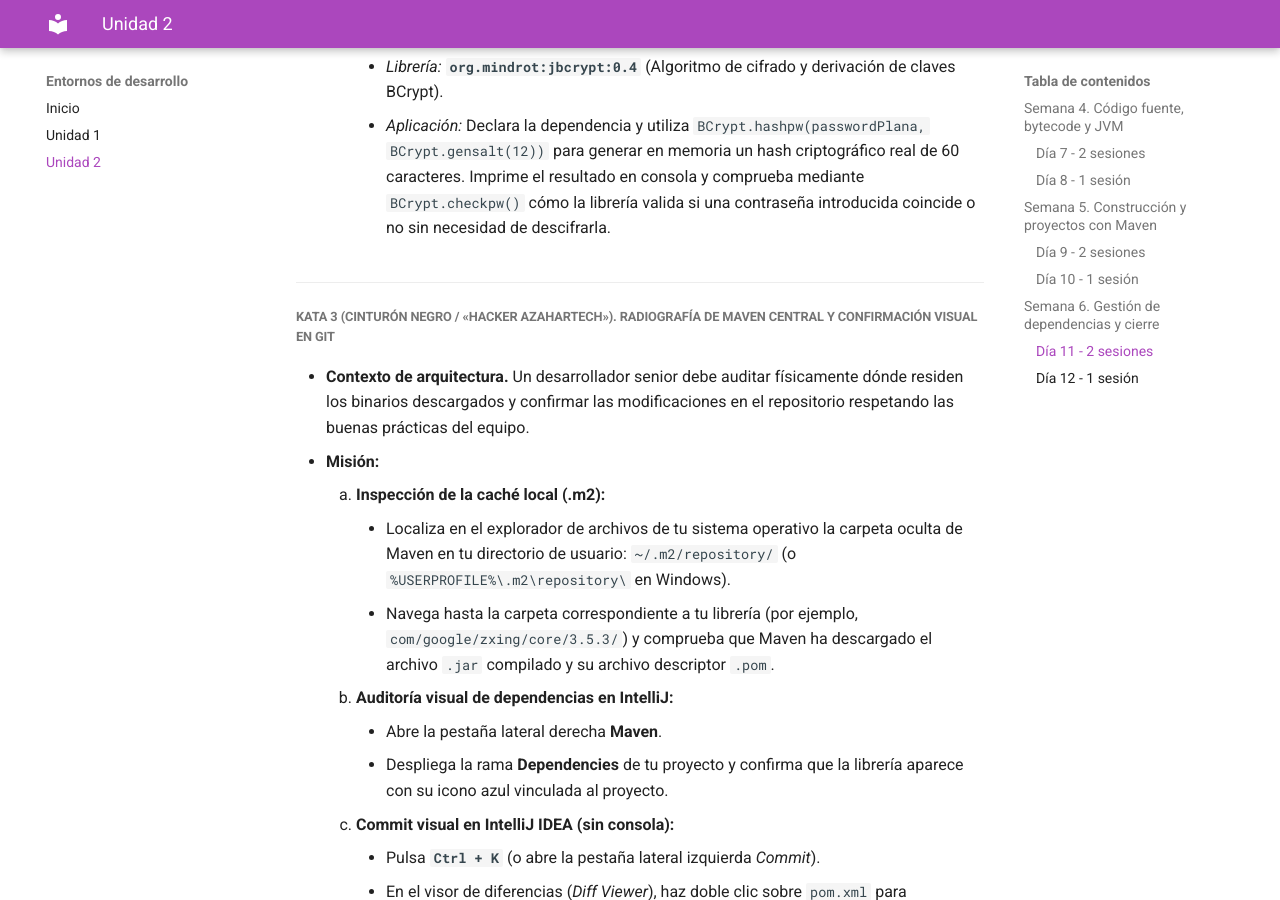
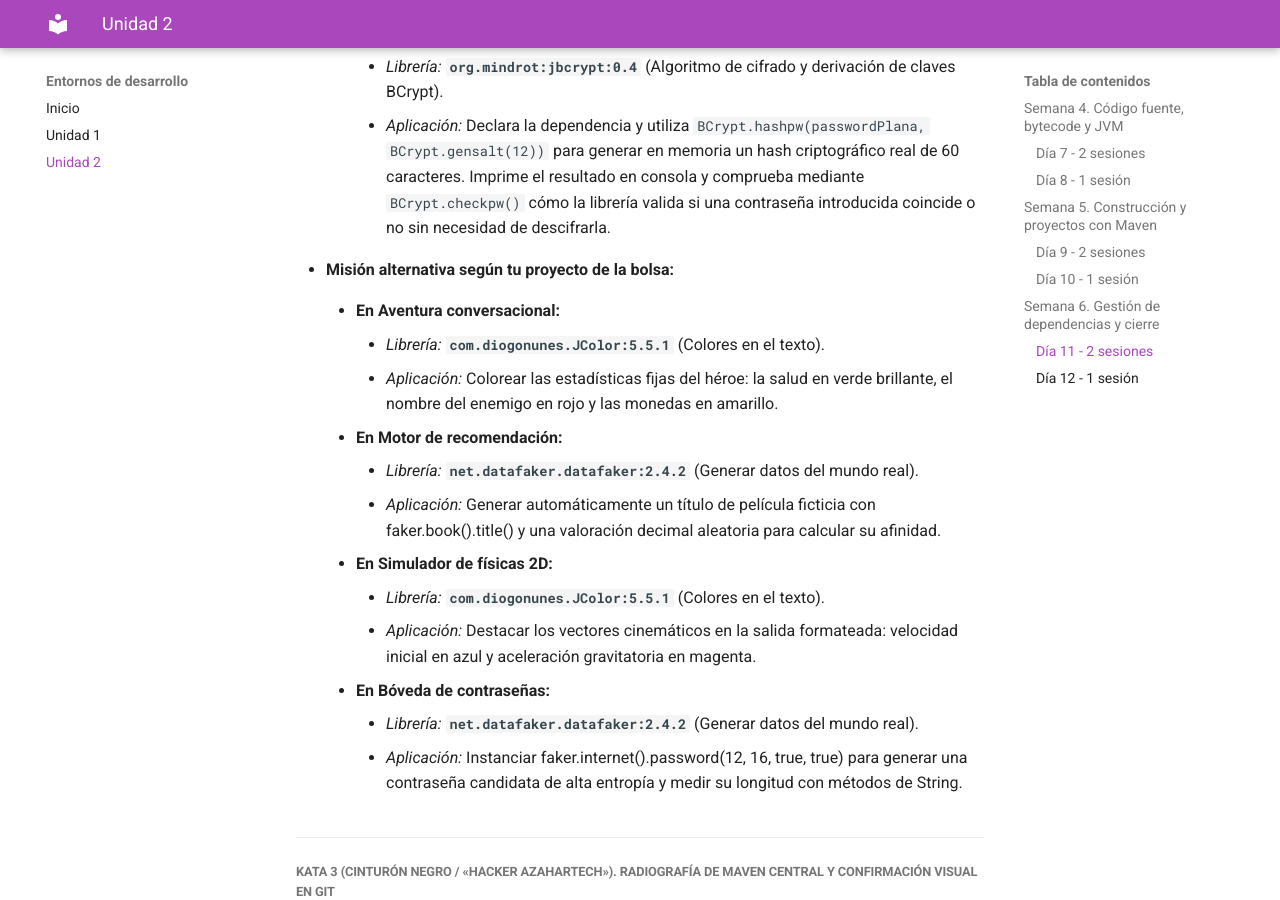
Before and after one commit to garmarcj/DAM-ED-20262027, an MkDocs documentation site: the page built from docs/unidad2.md, in a window 1280 px wide and 900 px high, scrolled down 22530 px. Built offline with MkDocs 1.6.1 and Material for MkDocs 9.7.7, drawn with Linux system fonts in a browser that asks for light colours.

Commit message:
[Curso 2026-2027] Cambios menores en la semana 6 de la unidad 2

```diff
--- a/docs/unidad2.md
+++ b/docs/unidad2.md
@@ -682,6 +682,24 @@ Pasamos a los puestos individuales. Cada alumno integrará una librería externa
         * *Librería:* **`org.mindrot:jbcrypt:0.4`** (Algoritmo de cifrado y derivación de claves BCrypt).
         * *Aplicación:* Declara la dependencia y utiliza `BCrypt.hashpw(passwordPlana, BCrypt.gensalt(12))` para generar en memoria un hash criptográfico real de 60 caracteres. Imprime el resultado en consola y comprueba mediante `BCrypt.checkpw()` cómo la librería valida si una contraseña introducida coincide o no sin necesidad de descifrarla.
 
+* **Misión alternativa según tu proyecto de la bolsa:**
+
+    * **En Aventura conversacional:**
+        * *Librería:* **`com.diogonunes.JColor:5.5.1`** (Colores en el texto).
+        * *Aplicación:* Colorear las estadísticas fijas del héroe: la salud en verde brillante, el nombre del enemigo en rojo y las monedas en amarillo.
+
+    * **En Motor de recomendación:**
+        * *Librería:* **`net.datafaker.datafaker:2.4.2`** (Generar datos del mundo real).
+        * *Aplicación:* Generar automáticamente un título de película ficticia con faker.book().title() y una valoración decimal aleatoria para calcular su afinidad.
+
+    * **En Simulador de físicas 2D:**
+        * *Librería:* **`com.diogonunes.JColor:5.5.1`** (Colores en el texto).
+        * *Aplicación:* Destacar los vectores cinemáticos en la salida formateada: velocidad inicial en azul y aceleración gravitatoria en magenta.
+
+    * **En Bóveda de contraseñas:**
+        * *Librería:* **`net.datafaker.datafaker:2.4.2`** (Generar datos del mundo real).
+        * *Aplicación:* Instanciar faker.internet().password(12, 16, true, true) para generar una contraseña candidata de alta entropía y medir su longitud con métodos de String.
+
 ---
 
 ##### Kata 3 (Cinturón negro / «Hacker AzaharTech»). Radiografía de Maven Central y confirmación visual en Git
```
